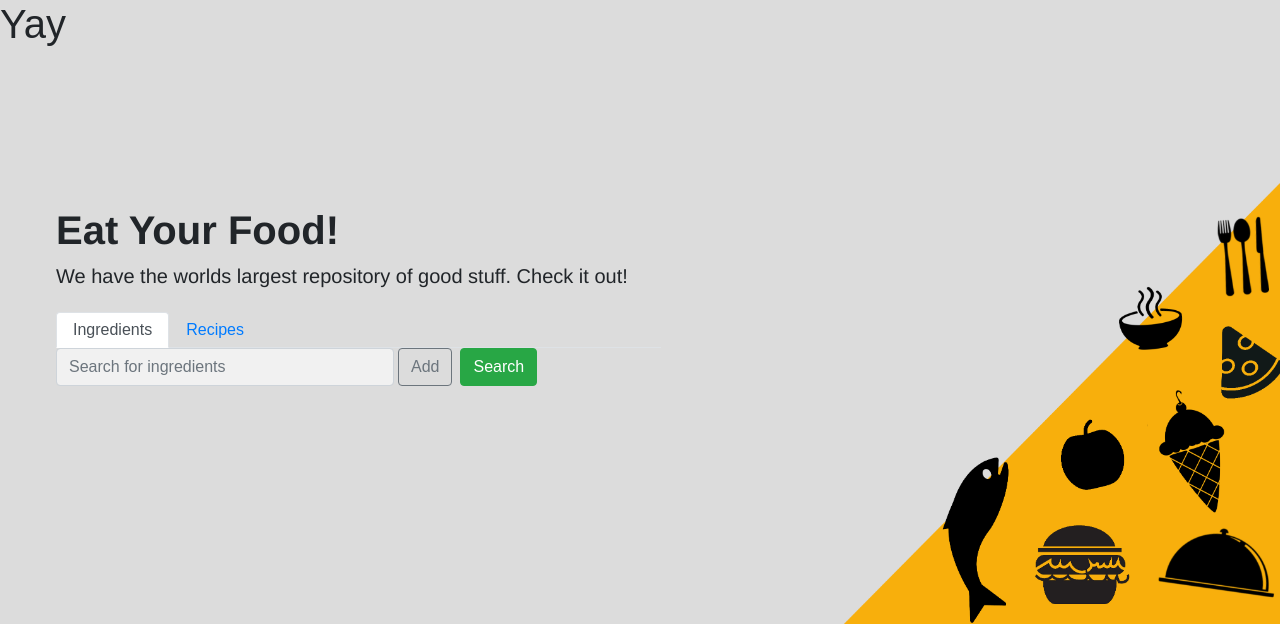
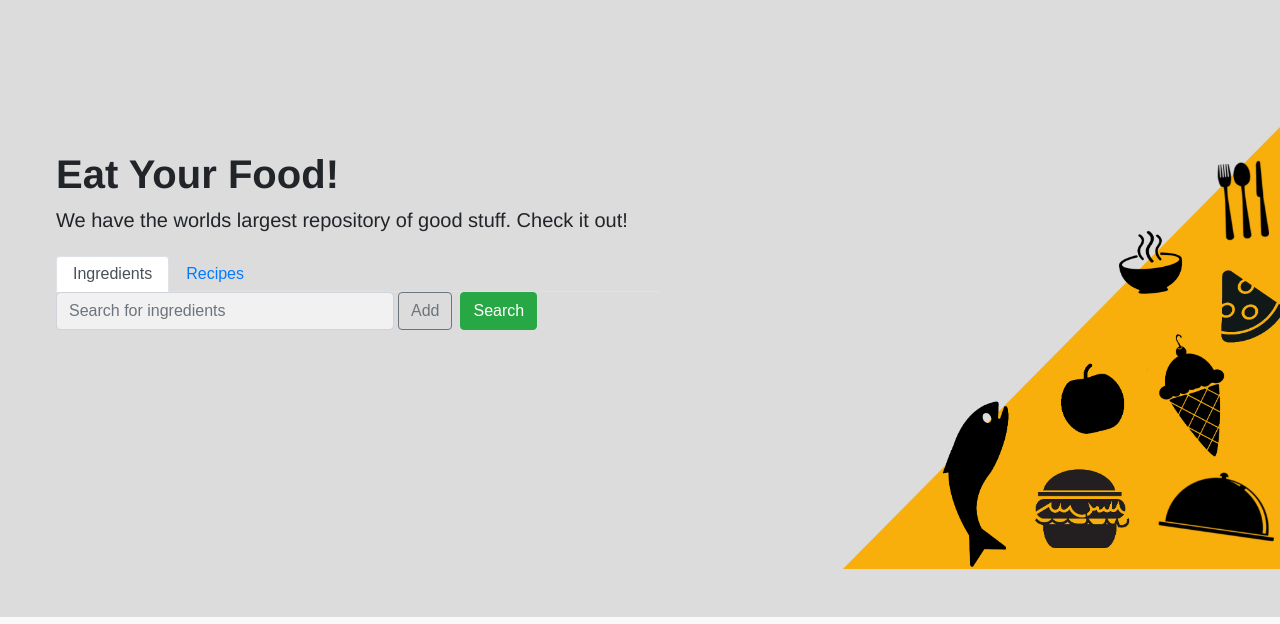
Before and after one commit to Zmrihawy/ProgramvareUtvikling, a Django app: page / in a window 1280 px wide. Shown: the part 100-724 px from the top of the page. Run offline with Django 3.2, Linux system fonts and the light colour scheme; data that the repository does not hold is empty; some libraries are stand-ins or nearby versions.

Commit message:
cleared text

```diff
--- a/chefsApprentice/browse/templates/browse/browse.html
+++ b/chefsApprentice/browse/templates/browse/browse.html
@@ -1,7 +1,6 @@
 {% extends 'base.html' %}
 {% load static %}
 {% block content %}
-<h1>Yay</h1>
     <div class="row ml-0 ml-sm-5">
     <div class="col-sm pl-1 pl-sm-2">
         <h1 style="margin-top: 150px; font-weight: 600; font-family:hco gotham ssm,helvetica neue,Helvetica,Arial,sans-serif;"> Eat Your Food!</h1>
```
